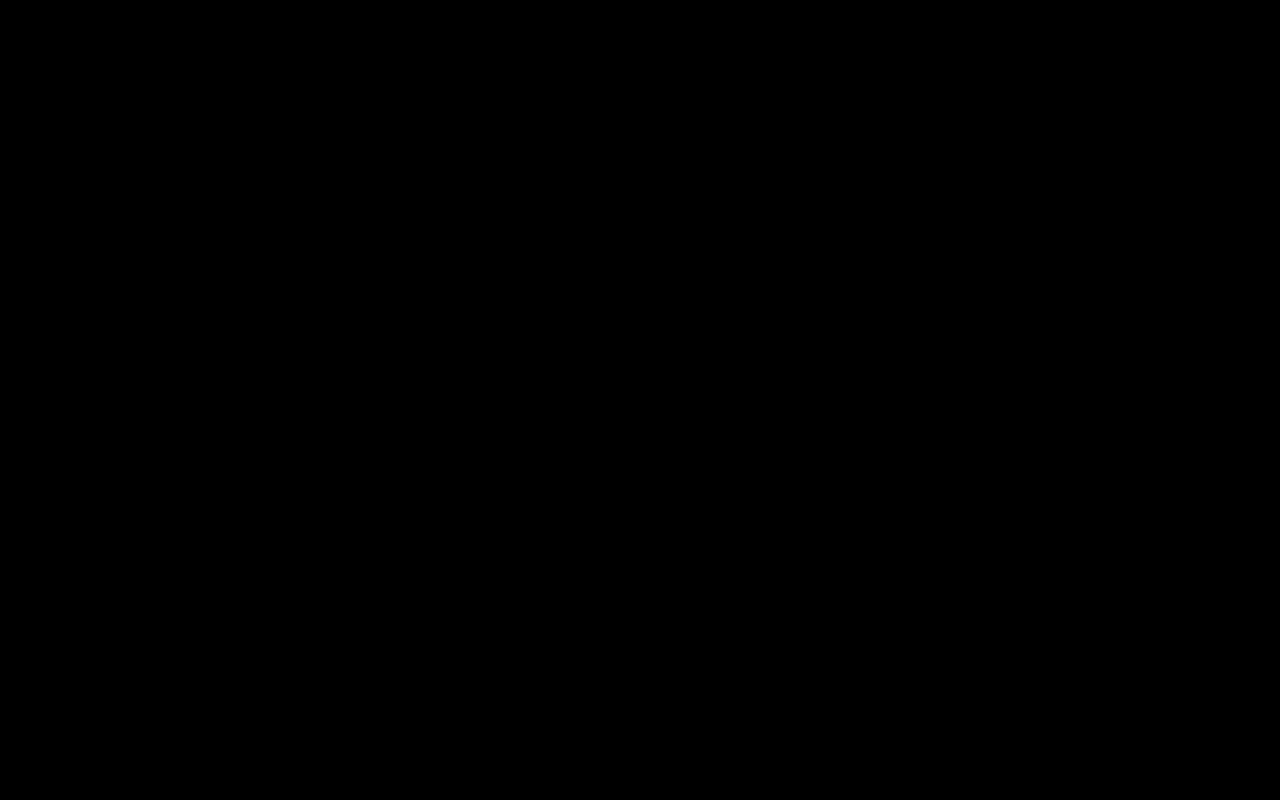
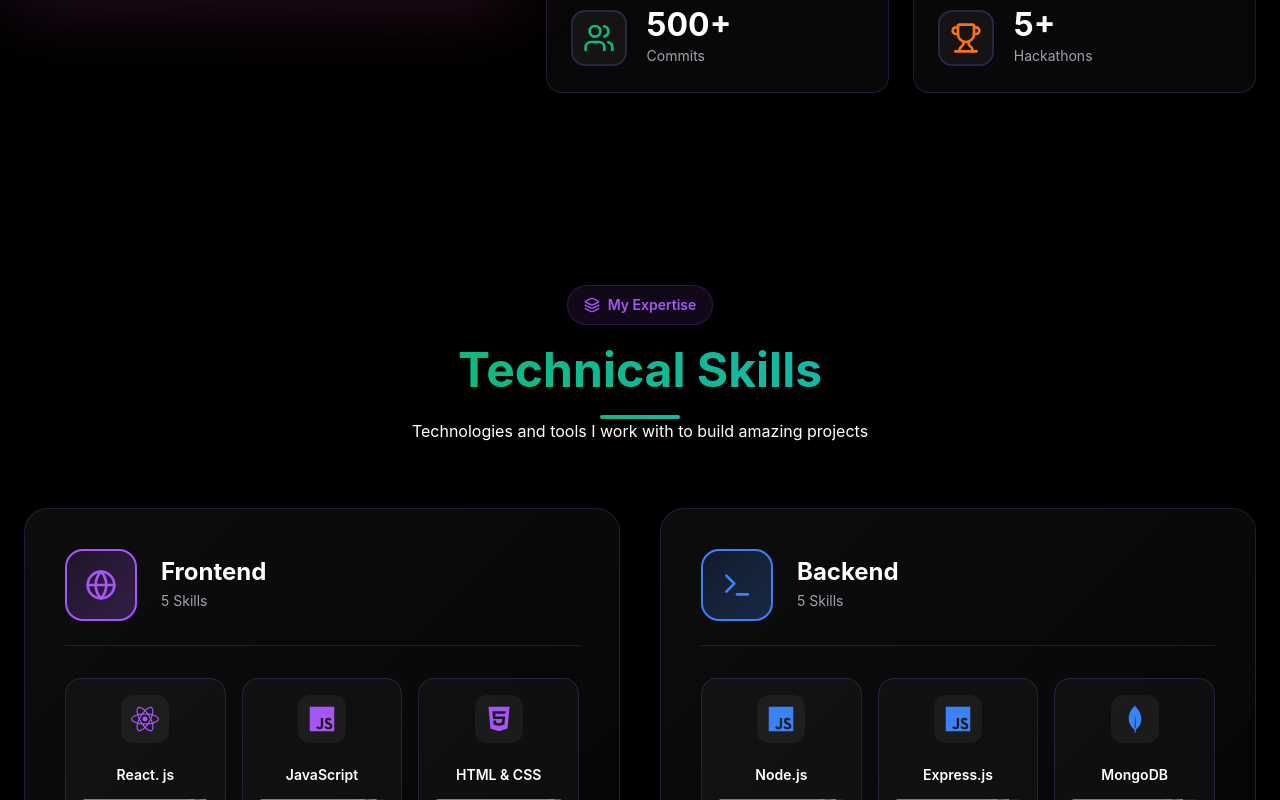
Before and after one commit to princekotharii/PORTFOLIO11, a React (Vite) app in the folder client/: page / in a window 1280 px wide. Shown: the part 2000-2800 px from the top of the page. Built offline with nearby package versions, Linux system fonts and the light colour scheme; no server answers.

Commit message:
Add react-icons dependency and enhance Skills component with new design and improved data fetching logic

```diff
--- a/client/package.json
+++ b/client/package.json
@@ -4,7 +4,7 @@
   "version": "0.0.0",
   "type": "module",
   "scripts": {
-    "dev": "vite",
+    "dev": "vite --host",
     "build": "vite build",
     "lint": "eslint .",
     "preview": "vite preview"
@@ -15,6 +15,7 @@
     "lucide-react": "^0.562.0",
     "react": "^19.2.0",
     "react-dom": "^19.2.0",
+    "react-icons": "^5.5.0",
     "react-router-dom": "^7.12.0",
     "tailwindcss": "^4.1.18"
   },
--- a/client/src/components/sections/Skills.css
+++ b/client/src/components/sections/Skills.css
@@ -1,10 +1,10 @@
 /* ============================================
-   SKILLS SECTION
+   SKILLS SECTION - NEW DESIGN
    ============================================ */
 
 .skills-section {
   padding: 6rem 0;
-  position: relative;
+  position:  relative;
   opacity: 0;
   transform:  translateY(50px);
   transition: all 0.8s ease;
@@ -12,176 +12,347 @@
 
 .skills-section.visible {
   opacity: 1;
-  transform: translateY(0);
-}
-
-.section-description {
-  max-width: 600px;
-  margin: 1rem auto 0;
-  color: var(--color-text-muted);
-  text-align: center;
+  transform:  translateY(0);
 }
 
 .section-divider-green {
-  width:  80px;
-  height:  4px;
-  background:  linear-gradient(to right, #10b981, #14b8a6);
+  width: 80px;
+  height: 4px;
+  background: linear-gradient(to right, #10b981, #14b8a6);
   margin: 0 auto;
   border-radius: 999px;
 }
 
-/* Skills Grid */
-.skills-grid {
-  display: grid;
-  grid-template-columns: repeat(auto-fit, minmax(320px, 1fr));
-  gap: 2rem;
+.gradient-text-green {
+  background: linear-gradient(to right, #10b981, #14b8a6);
+  -webkit-background-clip: text;
+  -webkit-text-fill-color: transparent;
+  background-clip: text;
 }
 
-@media (max-width: 640px) {
-  .skills-grid {
+/* Skills Categories Grid - NEW */
+.skills-categories-grid {
+  display: grid;
+  grid-template-columns: repeat(auto-fit, minmax(400px, 1fr));
+  gap: 2.5rem;
+  margin-top: 3rem;
+}
+
+@media (max-width: 768px) {
+  .skills-categories-grid {
     grid-template-columns: 1fr;
+    gap: 2rem;
   }
 }
 
-/* Skill Category Card */
-.skill-category {
+/* Category Card - NEW */
+.skill-category-card {
+  background: linear-gradient(135deg, rgba(255, 255, 255, 0.05), rgba(255, 255, 255, 0.02));
+  border: 1px solid var(--color-border);
+  border-radius: 24px;
+  padding: 2.5rem;
+  transition: all 0.4s cubic-bezier(0.4, 0, 0.2, 1);
   position: relative;
+  overflow: hidden;
+  animation: fadeInUp 0.6s ease-out forwards;
+  opacity: 0;
 }
 
-.skill-category-glow {
-  position: absolute;
-  inset: -10px;
-  border-radius: 20px;
-  filter: blur(30px);
-  opacity: 0.2;
-  z-index: -1;
-  transition: opacity 0.3s ease;
+@keyframes fadeInUp {
+  from {
+    opacity: 0;
+    transform: translateY(30px);
+  }
+  to {
+    opacity: 1;
+    transform: translateY(0);
+  }
 }
 
-.skill-category:hover .skill-category-glow {
-  opacity: 0.4;
+.skill-category-card::before {
+  content: '';
+  position: absolute;
+  top: 0;
+  left:  0;
+  right: 0;
+  height: 4px;
+  background: linear-gradient(90deg, #a855f7, #ec4899, #f59e0b);
+  opacity: 0;
+  transition:  opacity 0.3s ease;
 }
 
-.skill-category-inner {
-  background: rgba(255, 255, 255, 0.03);
-  border: 1px solid var(--color-border);
-  border-radius: 20px;
-  padding: 2rem;
-  height: 100%;
+.skill-category-card:hover::before {
+  opacity: 1;
+}
+
+.skill-category-card:hover {
+  transform: translateY(-8px);
+  box-shadow: 0 20px 60px rgba(0, 0, 0, 0.4);
+  border-color: rgba(168, 85, 247, 0.5);
+}
+
+/* Category Header - NEW */
+.skill-category-header-new {
   display: flex;
-  flex-direction: column;
-  gap: 1.5rem;
+  align-items: center;
+  gap:  1.5rem;
+  margin-bottom: 2rem;
+  padding-bottom: 1.5rem;
+  border-bottom: 1px solid var(--color-border);
+}
+
+.skill-category-icon-wrapper {
+  display: flex;
+  align-items: center;
+  justify-content: center;
+  width: 72px;
+  height: 72px;
+  border-radius: 18px;
+  border: 2px solid;
+  flex-shrink: 0;
   transition: all 0.3s ease;
 }
 
-.skill-category:hover .skill-category-inner {
-  background: rgba(255, 255, 255, 0.05);
-  transform: translateY(-5px);
-  box-shadow: 0 12px 40px rgba(0, 0, 0, 0.4);
+.skill-category-card:hover .skill-category-icon-wrapper {
+  transform: rotate(10deg) scale(1.1);
 }
 
-/* Category Header */
-.skill-category-header {
-  display: flex;
-  align-items: center;
-  gap: 1rem;
-  padding-bottom: 1rem;
-  border-bottom: 1px solid var(--color-border);
+.skill-category-info {
+  flex: 1;
 }
 
-.skill-category-icon {
-  display: flex;
-  align-items: center;
-  justify-content: center;
-  width: 56px;
-  height: 56px;
-  border-radius: 14px;
-  color: white;
-  flex-shrink: 0;
+.skill-category-name {
+  font-size: 1.5rem;
+  font-weight:  700;
+  color: var(--color-text);
+  margin: 0 0 0.25rem;
 }
 
-.skill-category-title {
-  font-size: 1.25rem;
-  font-weight: 700;
-  color: var(--color-text);
+.skill-category-count {
+  font-size:  0.875rem;
+  color: var(--color-text-muted);
   margin: 0;
 }
 
-.skill-category-subtitle {
-  font-size: 0.875rem;
-  color: var(--color-text-muted);
-  margin: 0.25rem 0 0;
+/* Skills Grid - NEW */
+.skills-grid-new {
+  display: grid;
+  grid-template-columns: repeat(auto-fill, minmax(140px, 1fr));
+  gap: 1rem;
 }
 
-/* Skills List */
-.skills-list {
-  display: flex;
-  flex-direction: column;
-  gap: 1.25rem;
-  flex:  1;
+@media (max-width: 480px) {
+  .skills-grid-new {
+    grid-template-columns: repeat(auto-fill, minmax(120px, 1fr));
+  }
 }
 
-.skill-item {
-  display: flex;
-  flex-direction: column;
-  gap: 0.5rem;
-}
-
-.skill-item-header {
-  display: flex;
-  justify-content: space-between;
-  align-items: center;
-}
-
-.skill-name {
-  font-size: 0.9375rem;
-  font-weight: 500;
-  color: var(--color-text);
-}
-
-.skill-level {
-  font-size: 0.875rem;
-  font-weight: 600;
-  color: var(--color-text-muted);
-}
-
-/* Progress Bar */
-.skill-progress-bar {
-  height: 8px;
-  background: rgba(255, 255, 255, 0.05);
-  border-radius: 999px;
-  overflow: hidden;
-  position: relative;
-}
-
-.skill-progress-fill {
-  height: 100%;
-  border-radius: 999px;
-  transition: width 1s ease-in-out;
+/* Skill Badge - NEW */
+.skill-badge {
+  background: rgba(255, 255, 255, 0.03);
+  border: 1px solid var(--color-border);
+  border-radius: 12px;
+  padding: 1rem;
+  transition: all 0.3s ease;
+  cursor: pointer;
   position: relative;
   overflow: hidden;
 }
 
-.skill-progress-shine {
+.skill-badge::before {
+  content: '';
   position: absolute;
   top: 0;
-  left: -100%;
+  left:  0;
   width: 100%;
-  height: 100%;
-  background: linear-gradient(
-    90deg,
-    transparent,
-    rgba(255, 255, 255, 0.3),
-    transparent
-  );
-  animation: shine 2s infinite;
+  height:  2px;
+  background: linear-gradient(90deg, transparent, var(--color-primary), transparent);
+  opacity: 0;
+  transition: opacity 0.3s ease;
 }
 
-@keyframes shine {
+.skill-badge:hover {
+  background: rgba(255, 255, 255, 0.08);
+  border-color: var(--color-primary);
+  transform: translateY(-4px);
+}
+
+.skill-badge:hover::before {
+  opacity: 1;
+}
+
+.skill-badge-content {
+  display: flex;
+  flex-direction: column;
+  gap: 0.5rem;
+  align-items: center;
+  text-align: center;
+}
+
+.skill-badge-name {
+  font-size: 0.875rem;
+  font-weight: 600;
+  color: var(--color-text);
+  line-height: 1.2;
+}
+
+.skill-badge-level {
+  width: 100%;
+  height: 4px;
+  background: rgba(255, 255, 255, 0.1);
+  border-radius: 999px;
+  overflow: hidden;
+}
+
+.skill-badge-fill {
+  height: 100%;
+  border-radius: 999px;
+  transition: width 1s cubic-bezier(0.4, 0, 0.2, 1);
+  position: relative;
+}
+
+.skill-badge-fill::after {
+  content: '';
+  position: absolute;
+  top:  0;
+  right: 0;
+  width:  20px;
+  height: 100%;
+  background: linear-gradient(90deg, transparent, rgba(255, 255, 255, 0.5));
+  animation: shimmer 2s infinite;
+}
+
+@keyframes shimmer {
   0% {
-    left: -100%;
+    transform:  translateX(-100%);
   }
-  50%, 100% {
-    left:  100%;
+  100% {
+    transform: translateX(100%);
   }
 }
+
+.skill-badge-percentage {
+  font-size: 0.75rem;
+  font-weight: 700;
+  color: var(--color-text-muted);
+}
+
+.skill-badge:hover .skill-badge-percentage {
+  color: var(--color-primary);
+}
+
+/* Empty State */
+.skills-empty {
+  text-align: center;
+  padding: 4rem 2rem;
+  color: var(--color-text-muted);
+}
+
+/* Responsive Adjustments */
+@media (max-width: 1024px) {
+  .skills-categories-grid {
+    grid-template-columns: repeat(auto-fit, minmax(350px, 1fr));
+  }
+}
+
+@media (max-width:  640px) {
+  .skill-category-card {
+    padding: 1.5rem;
+  }
+
+  .skill-category-header-new {
+    flex-direction:  column;
+    text-align:  center;
+  }
+
+  .skill-category-name {
+    font-size: 1.25rem;
+  }
+}
+
+/* Add to existing CSS file */
+
+/* Skill Icon Styles */
+.skill-icon {
+  display:  flex;
+  align-items: center;
+  justify-content: center;
+  width: 48px;
+  height: 48px;
+  border-radius:  12px;
+  background: rgba(255, 255, 255, 0.05);
+  transition: all 0.3s ease;
+  margin-bottom: 0.5rem;
+}
+
+.skill-badge:hover .skill-icon {
+  transform: scale(1.15) rotateY(180deg);
+  background: rgba(255, 255, 255, 0.1);
+}
+
+/* Update skill badge to accommodate icon */
+.skill-badge {
+  background: rgba(255, 255, 255, 0.03);
+  border: 1px solid var(--color-border);
+  border-radius: 16px;
+  padding: 1. 25rem 1rem;
+  transition: all 0.3s ease;
+  cursor: pointer;
+  position: relative;
+  overflow: hidden;
+  min-height: 160px;
+}
+
+.skill-badge-content {
+  display: flex;
+  flex-direction: column;
+  gap: 0.5rem;
+  align-items: center;
+  text-align: center;
+}
+
+.skill-badge-name {
+  font-size: 0.875rem;
+  font-weight: 600;
+  color: var(--color-text);
+  line-height: 1.2;
+  min-height: 32px;
+  display: flex;
+  align-items: center;
+}
+
+/* Improved hover effect */
+.skill-badge:hover {
+  background: rgba(255, 255, 255, 0.08);
+  border-color: var(--color-primary);
+  transform: translateY(-8px) scale(1.02);
+  box-shadow: 0 12px 24px rgba(0, 0, 0, 0.3);
+}
+
+/* Skill level bar improvements */
+.skill-badge-level {
+  width: 100%;
+  height:  6px;
+  background:  rgba(255, 255, 255, 0.1);
+  border-radius: 999px;
+  overflow: hidden;
+  box-shadow: inset 0 2px 4px rgba(0, 0, 0, 0.2);
+}
+
+/* Responsive adjustments */
+@media (max-width: 480px) {
+  .skill-icon {
+    width: 40px;
+    height: 40px;
+  }
+
+  .skill-icon svg {
+    width: 24px;
+    height: 24px;
+  }
+
+  .skill-badge {
+    min-height: 140px;
+    padding: 1rem 0.75rem;
+  }
+}
--- a/client/src/components/sections/Skills.jsx
+++ b/client/src/components/sections/Skills.jsx
@@ -1,30 +1,165 @@
-import { Code, Terminal, Globe, Wrench, Layers, Database } from 'lucide-react';
+import { Code, Terminal, Globe, Wrench, Layers, Database, Boxes } from 'lucide-react';
+import {
+  // React & JavaScript
+  FaReact, FaJs, FaHtml5, FaCss3Alt, FaNodeJs, FaPython, FaJava, FaGitAlt, FaGithub, FaDocker, FaAws,
+  // Databases & Tools
+  FaDatabase, FaNpm, FaFigma, FaSlack,
+  // Other
+  FaCode
+} from 'react-icons/fa';
+import {
+  // Modern frameworks & tools
+  SiTypescript, SiRedux, SiTailwindcss, SiNextdotjs, SiExpress, SiMongodb, SiMysql, SiPostgresql,
+  SiPostman, SiVisualstudiocode, SiVercel, SiNetlify, SiFirebase, SiVite, SiWebpack,
+  SiMui, // ✅ FIXED: Changed from SiMaterialui to SiMui
+  SiBootstrap, SiSass, SiGraphql, SiRedis, SiDocker, SiKubernetes,
+  SiJest, SiCypress, SiJenkins, SiGit, SiNginx, SiLinux, SiUbuntu, SiWindows,
+  SiAndroid, SiIos, SiReactrouter, SiFramer, SiStyledcomponents, SiSocketdotio,
+  SiJquery, SiAngular, SiVuedotjs, SiFlutter, SiDart, SiCplusplus, SiC, SiPhp,
+  SiDjango, SiFlask, SiLaravel, SiSpring, SiRabbitmq, SiElasticsearch, SiSwagger,
+  SiJira, SiTrello, SiNotion, SiMarkdown, SiYarn, SiPnpm
+} from 'react-icons/si';
+import { TbBrandCpp, TbBrandReactNative } from 'react-icons/tb';
 import './Skills.css';
 
 const Skills = ({ data, isVisible }) => {
-  const iconMap = {
+  const categoryIconMap = {
     Globe,
     Terminal,
     Code,
     Wrench,
     Layers,
-    Database
+    Database,
+    Boxes
   };
 
-  const skillCategories = data || [
-    {
-      category: 'Frontend',
-      icon: 'Globe',
-      color: '#a855f7',
-      items: [
-        { name: 'React. js', level: 90 },
-        { name: 'JavaScript', level: 85 },
-        { name: 'HTML & CSS', level: 95 },
-        { name: 'Tailwind CSS', level: 88 },
-        { name: 'Redux', level: 75 }
-      ]
+  // Technology Icons Mapping
+  const techIconMap = {
+    // Frontend
+    'React.js': FaReact,
+    'React':  FaReact,
+    'JavaScript': FaJs,
+    'JS': FaJs,
+    'TypeScript': SiTypescript,
+    'HTML': FaHtml5,
+    'HTML5': FaHtml5,
+    'HTML & CSS': FaHtml5,
+    'CSS': FaCss3Alt,
+    'CSS3': FaCss3Alt,
+    'Tailwind CSS': SiTailwindcss,
+    'TailwindCSS': SiTailwindcss,
+    'Redux': SiRedux,
+    'Next.js': SiNextdotjs,
+    'Material-UI': SiMui, // ✅ FIXED:  Using SiMui
+    'MUI': SiMui, // ✅ FIXED:  Using SiMui
+    'Bootstrap': SiBootstrap,
+    'Sass': SiSass,
+    'SCSS': SiSass,
+    'jQuery': SiJquery,
+    'Angular': SiAngular,
+    'Vue.js': SiVuedotjs,
+    'Vue':  SiVuedotjs,
+    'Styled Components': SiStyledcomponents,
+    'Framer Motion': SiFramer,
+    'React Router': SiReactrouter,
+
+    // Backend
+    'Node. js': FaNodeJs,
+    'Node': FaNodeJs,
+    'Express. js': SiExpress,
+    'Express': SiExpress,
+    'MongoDB': SiMongodb,
+    'MySQL': SiMysql,
+    'PostgreSQL': SiPostgresql,
+    'GraphQL': SiGraphql,
+    'Redis': SiRedis,
+    'Socket.io': SiSocketdotio,
+    'REST API': FaCode,
+    'REST APIs': FaCode,
+    'Django': SiDjango,
+    'Flask': SiFlask,
+    'Laravel': SiLaravel,
+    'Spring': SiSpring,
+    'RabbitMQ': SiRabbitmq,
+    'Elasticsearch': SiElasticsearch,
+    'Firebase': SiFirebase,
+
+    // Languages
+    'Python': FaPython,
+    'Java':  FaJava,
+    'C++': TbBrandCpp,
+    'C': SiC,
+    'PHP': SiPhp,
+    'Dart': SiDart,
+
+    // Tools & DevOps
+    'Git': FaGitAlt,
+    'GitHub': FaGithub,
+    'Git & GitHub': FaGithub,
+    'VS Code': SiVisualstudiocode,
+    'VSCode': SiVisualstudiocode,
+    'Postman': SiPostman,
+    'Docker': FaDocker,
+    'Kubernetes': SiKubernetes,
+    'AWS': FaAws,
+    'Vercel': SiVercel,
+    'Netlify': SiNetlify,
+    'Vite': SiVite,
+    'Webpack': SiWebpack,
+    'NPM': FaNpm,
+    'Yarn': SiYarn,
+    'pnpm': SiPnpm,
+    'Jest': SiJest,
+    'Cypress': SiCypress,
+    'Jenkins': SiJenkins,
+    'Nginx': SiNginx,
+    'Linux': SiLinux,
+    'Ubuntu': SiUbuntu,
+    'Windows': SiWindows,
+    'Figma': FaFigma,
+    'Swagger': SiSwagger,
+    'Jira': SiJira,
+    'Trello': SiTrello,
+    'Notion': SiNotion,
+    'Markdown':  SiMarkdown,
+
+    // Mobile
+    'React Native': TbBrandReactNative,
+    'Flutter': SiFlutter,
+    'Android': SiAndroid,
+    'iOS': SiIos,
+
+    // Database (generic)
+    'Database': FaDatabase,
+  };
+
+  const skillCategories = data || [];
+
+  // Function to get icon for a skill
+  const getSkillIcon = (skillName) => {
+    // Try exact match first
+    if (techIconMap[skillName]) {
+      return techIconMap[skillName];
     }
-  ];
+
+    // Try case-insensitive match
+    const normalizedName = skillName.toLowerCase();
+    for (const [key, icon] of Object.entries(techIconMap)) {
+      if (key.toLowerCase() === normalizedName) {
+        return icon;
+      }
+    }
+
+    // Try partial match
+    for (const [key, icon] of Object.entries(techIconMap)) {
+      if (normalizedName.includes(key. toLowerCase()) || key.toLowerCase().includes(normalizedName)) {
+        return icon;
+      }
+    }
+
+    // Default icon
+    return FaCode;
+  };
 
   return (
     <section id="skills" className={`skills-section ${isVisible ? 'visible' : ''}`}>
@@ -35,62 +170,73 @@ const Skills = ({ data, isVisible }) => {
         <div className="section-header">
           <div className="section-badge">
             <Layers size={16} />
-            <span>What I Know</span>
+            <span>My Expertise</span>
           </div>
           <h2 className="section-title">
-            <span className="gradient-text-green">Skills & Expertise</span>
+            <span className="gradient-text-green">Technical Skills</span>
           </h2>
           <div className="section-divider-green"></div>
           <p className="section-description">
-            Here's a comprehensive overview of my technical skills and expertise across various domains
+            Technologies and tools I work with to build amazing projects
           </p>
         </div>
 
-        {/* Skills Grid */}
-        <div className="skills-grid">
+        {/* Skills Categories Grid */}
+        <div className="skills-categories-grid">
           {skillCategories.map((category, catIdx) => {
-            const Icon = iconMap[category.icon] || Code;
+            const CategoryIcon = categoryIconMap[category. icon] || Code;
             return (
-              <div key={catIdx} className="skill-category">
               <div
-                  className="skill-category-glow"
-                  style={{ background: `linear-gradient(to right, ${category.color}, ${category.color}40)` }}
-                ></div>
-
-                <div className="skill-category-inner">
+                key={catIdx}
+                className="skill-category-card"
+                style={{ animationDelay: `${catIdx * 0.1}s` }}
+              >
                 {/* Category Header */}
-                  <div className="skill-category-header">
-                    <div className="skill-category-icon" style={{ background: category.color }}>
-                      <Icon size={28} />
+                <div className="skill-category-header-new">
+                  <div
+                    className="skill-category-icon-wrapper"
+                    style={{
+                      background: `linear-gradient(135deg, ${category.color}20, ${category.color}40)`,
+                      borderColor: category.color
+                    }}
+                  >
+                    <CategoryIcon size={32} style={{ color: category.color }} />
                   </div>
-                    <div>
-                      <h3 className="skill-category-title">{category.category}</h3>
-                      <p className="skill-category-subtitle">{category.items.length} Skills</p>
+                  <div className="skill-category-info">
+                    <h3 className="skill-category-name">{category.category}</h3>
+                    <p className="skill-category-count">{category.items.length} Skills</p>
                   </div>
                 </div>
 
-                  {/* Skills List */}
-                  <div className="skills-list">
-                    {category.items.map((skill, skillIdx) => (
-                      <div key={skillIdx} className="skill-item">
-                        <div className="skill-item-header">
-                          <span className="skill-name">{skill.name}</span>
-                          <span className="skill-level">{skill.level}%</span>
+                {/* Skills Grid */}
+                <div className="skills-grid-new">
+                  {category.items.map((skill, skillIdx) => {
+                    const SkillIcon = getSkillIcon(skill. name);
+                    return (
+                      <div key={skillIdx} className="skill-badge">
+                        <div className="skill-badge-content">
+                          {/* Skill Icon */}
+                          <div className="skill-icon" style={{ color: category.color }}>
+                            <SkillIcon size={28} />
                           </div>
-                        <div className="skill-progress-bar">
+
+                          <span className="skill-badge-name">{skill.name}</span>
+
+                          <div className="skill-badge-level">
                             <div
-                            className="skill-progress-fill"
+                              className="skill-badge-fill"
                               style={{
                                 width: `${skill.level}%`,
                                 background: category.color
                               }}
-                          >
-                            <div className="skill-progress-shine"></div>
+                            />
+                          </div>
+
+                          <span className="skill-badge-percentage">{skill.level}%</span>
                         </div>
                       </div>
-                      </div>
-                    ))}
-                  </div>
+                    );
+                  })}
                 </div>
               </div>
             );
```
Also changed, not shown: client/src/hooks/usePortfolioData.js (+57 -25 lines), 1 other file (tests, documents, lock files or other folders). Lines whose indentation alone changed are shown as unchanged.
